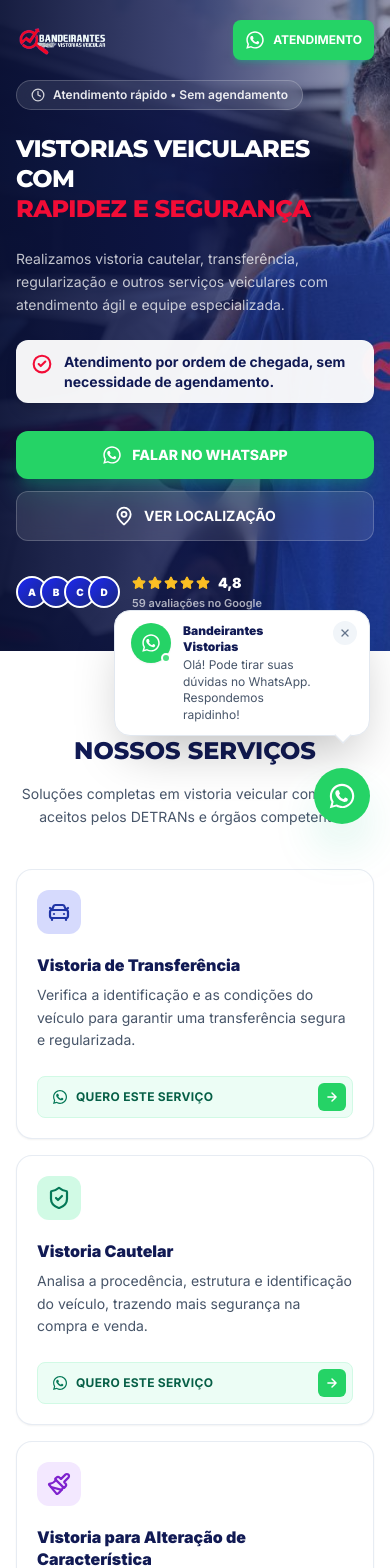
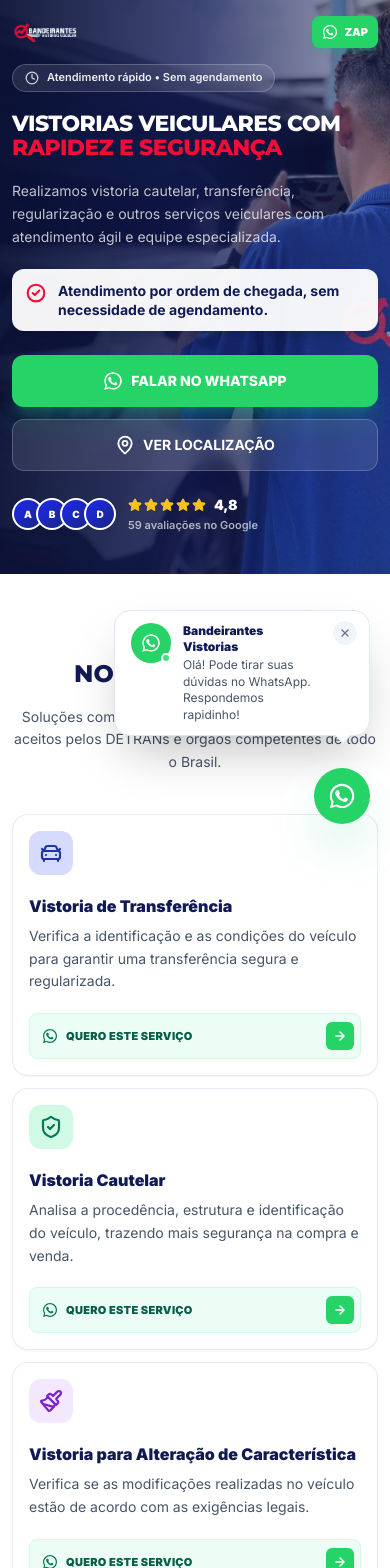
Before and after one commit to BrunoGPBR/bandeirantes-vistorias, a Next.js app: page / in a window 390 px wide. Shown: the top 1568 px of the page. Built offline with nearby package versions, Linux system fonts and the light colour scheme.

Commit message:
fix(responsive): mobile-first geral 320-375px 8 secoes

```diff
--- a/src/components/Header.tsx
+++ b/src/components/Header.tsx
@@ -6,15 +6,15 @@ const WHATSAPP_URL = "https://wa.me/556730230044";
 export default function Header() {
   return (
     <header className="absolute top-0 left-0 right-0 z-50 w-full bg-transparent border-0">
-      <div className="max-w-7xl mx-auto px-4 sm:px-6 lg:px-8">
-        <div className="flex items-center justify-between h-20 sm:h-24 md:h-28">
-          <a href="#" className="flex items-center flex-shrink-0 mr-3">
+      <div className="max-w-7xl mx-auto px-3 sm:px-6 lg:px-8">
+        <div className="flex items-center justify-between gap-2 h-16 sm:h-24 md:h-28">
+          <a href="#" className="flex items-center flex-shrink min-w-0 max-w-[calc(100%-8.5rem)] sm:max-w-none">
             <Image
               src="/logo.png"
               alt="Bandeirantes Vistorias Veicular"
               width={380}
               height={72}
-              className="h-14 sm:h-20 md:h-24 w-auto object-contain"
+              className="h-10 sm:h-20 md:h-24 w-auto max-w-full object-contain"
               priority
             />
           </a>
@@ -23,14 +23,14 @@ export default function Header() {
             href={WHATSAPP_URL}
             target="_blank"
             rel="noopener noreferrer"
-            className="inline-flex items-center gap-2 bg-[#25D366] text-white font-bold py-2.5 px-3 sm:px-5 rounded-lg shadow-md shadow-emerald-500/30 hover:bg-[#1EBE5D] transition-all flex-shrink-0 border-0 outline-none ring-0"
+            className="inline-flex items-center justify-center gap-1.5 sm:gap-2 bg-[#25D366] text-white font-bold py-2 sm:py-2.5 px-2.5 sm:px-5 rounded-lg shadow-md shadow-emerald-500/30 hover:bg-[#1EBE5D] transition-all flex-shrink-0 border-0 outline-none ring-0"
           >
-            <WhatsAppIcon className="w-5 h-5 text-white" />
+            <WhatsAppIcon className="w-4 h-4 sm:w-5 sm:h-5 text-white flex-shrink-0" />
             <span className="hidden sm:inline-block text-sm font-semibold tracking-wide">
               WHATSAPP
             </span>
-            <span className="sm:hidden text-xs font-bold">
-              ATENDIMENTO
+            <span className="sm:hidden text-[11px] font-black leading-none">
+              ZAP
             </span>
           </a>
         </div>
--- a/src/components/Hero.tsx
+++ b/src/components/Hero.tsx
@@ -22,43 +22,44 @@ export default function Hero() {
         <div className="absolute inset-0 bg-gradient-to-r from-brand-blue-950/95 via-brand-blue-900/80 to-brand-blue-900/40" />
       </div>
 
-      <div className="max-w-7xl mx-auto px-4 sm:px-6 lg:px-8 relative">
-        <div className="pt-20 sm:pt-24 md:pt-28 py-10 sm:py-16 lg:py-24 lg:grid lg:grid-cols-12 lg:gap-12 lg:items-center">
-          <div className="lg:col-span-7 space-y-6">
-            <div className="inline-flex items-center gap-2 px-3.5 py-1.5 rounded-full bg-white/10 backdrop-blur border border-white/20">
-              <Clock className="w-3.5 h-3.5 text-white/80" strokeWidth={2.2} />
-              <span className="text-xs sm:text-sm font-semibold text-white/90">
+      <div className="max-w-7xl mx-auto px-3 sm:px-6 lg:px-8 relative">
+        <div className="pt-16 sm:pt-24 md:pt-28 py-10 sm:py-16 lg:py-24 lg:grid lg:grid-cols-12 lg:gap-10 lg:items-center">
+          <div className="lg:col-span-7 space-y-5">
+            <div className="inline-flex items-center gap-2 px-3 py-1.5 rounded-full bg-white/10 backdrop-blur border border-white/20 max-w-full">
+              <Clock className="w-3.5 h-3.5 text-white/80 flex-shrink-0" strokeWidth={2.2} />
+              <span className="text-[11px] sm:text-sm font-semibold text-white/90 leading-tight truncate">
                 Atendimento rápido • Sem agendamento
               </span>
             </div>
 
-            <h1 className="font-display font-extrabold text-2xl sm:text-3xl md:text-4xl lg:text-5xl leading-tight text-white tracking-tight">
+            <h1 className="font-display font-extrabold text-[22px] sm:text-3xl md:text-4xl lg:text-5xl leading-[1.1] sm:leading-tight text-white tracking-tight break-words">
               VISTORIAS VEICULARES COM{" "}
               <span className="block sm:inline text-brand-red-500">
                 RAPIDEZ E SEGURANÇA
               </span>
             </h1>
 
-            <p className="text-sm sm:text-base lg:text-lg text-white/75 leading-relaxed max-w-xl">
+            <p className="text-sm sm:text-base lg:text-lg text-white/75 leading-relaxed max-w-xl break-words">
               Realizamos vistoria cautelar, transferência, regularização e outros
               serviços veiculares com atendimento ágil e equipe especializada.
             </p>
 
-            <div className="inline-flex items-start gap-3 px-4 py-3 rounded-xl bg-white/95 shadow-lg max-w-lg">
+            <div className="inline-flex items-start gap-3 px-3.5 py-3 rounded-xl bg-white/95 shadow-lg max-w-full">
               <CheckCircle2 className="w-5 h-5 text-brand-red-500 flex-shrink-0 mt-0.5" strokeWidth={2.5} />
-              <p className="text-sm sm:text-[15px] font-bold text-brand-navy leading-snug">
+              <p className="text-sm sm:text-[15px] font-bold text-brand-navy leading-snug break-words">
                 Atendimento por ordem de chegada, sem necessidade de agendamento.
               </p>
             </div>
 
-            <div className="flex flex-col sm:flex-row sm:items-center gap-3 sm:gap-4 pt-1">
+            <div className="flex flex-col gap-3 pt-1">
+              <div className="flex flex-col sm:flex-row sm:items-center gap-3 sm:gap-4">
                 <a
                   href={WHATSAPP_URL}
                   target="_blank"
                   rel="noopener noreferrer"
-                className="w-full sm:w-auto inline-flex items-center justify-center gap-2.5 bg-[#25D366] text-white font-extrabold py-3.5 px-6 rounded-xl shadow-xl shadow-emerald-500/25 hover:bg-[#1EBE5D] hover:shadow-emerald-500/45 hover:-translate-y-0.5 transition-all active:translate-y-0 text-sm sm:text-base"
+                  className="w-full sm:w-auto inline-flex items-center justify-center gap-2 bg-[#25D366] text-white font-extrabold py-3.5 px-5 sm:px-6 rounded-xl shadow-xl shadow-emerald-500/25 hover:bg-[#1EBE5D] hover:shadow-emerald-500/45 hover:-translate-y-0.5 transition-all active:translate-y-0 text-sm sm:text-base min-h-[52px]"
                 >
-                <WhatsAppIcon className="w-5 h-5 sm:w-6 sm:h-6 text-white"  />
+                  <WhatsAppIcon className="w-5 h-5 sm:w-6 sm:h-6 text-white flex-shrink-0"  />
                   FALAR NO WHATSAPP
                 </a>
                 <button
@@ -66,16 +67,17 @@ export default function Hero() {
                   onClick={() =>
                     window.dispatchEvent(new CustomEvent("bv:open-location-modal"))
                   }
-                className="w-full sm:w-auto inline-flex items-center justify-center gap-2.5 bg-white/10 backdrop-blur border border-white/20 text-white font-bold py-3.5 px-5 rounded-xl hover:bg-white/15 hover:-translate-y-0.5 transition-all text-sm sm:text-base"
+                  className="w-full sm:w-auto inline-flex items-center justify-center gap-2 bg-white/10 backdrop-blur border border-white/20 text-white font-bold py-3.5 px-5 rounded-xl hover:bg-white/15 hover:-translate-y-0.5 transition-all text-sm sm:text-base min-h-[52px]"
                 >
-                <MapPin className="w-5 h-5" strokeWidth={2.2} />
+                  <MapPin className="w-5 h-5 flex-shrink-0" strokeWidth={2.2} />
                   VER LOCALIZAÇÃO
                 </button>
               </div>
+            </div>
 
-            <div className="flex flex-wrap items-center gap-5 sm:gap-7 pt-2">
+            <div className="flex flex-wrap items-center gap-5 sm:gap-7 pt-1">
               <div className="flex items-center gap-3">
-                <div className="flex -space-x-2">
+                <div className="flex -space-x-2 flex-shrink-0">
                   {[1, 2, 3, 4].map((i) => (
                     <div
                       key={i}
@@ -85,14 +87,14 @@ export default function Hero() {
                     </div>
                   ))}
                 </div>
-                <div>
-                  <div className="flex items-center gap-0.5 mb-0.5">
+                <div className="min-w-0">
+                  <div className="flex items-center gap-0.5 mb-0.5 flex-wrap">
                     {[1, 2, 3, 4, 5].map((i) => (
-                      <Star key={i} className="w-3.5 h-3.5 sm:w-4 sm:h-4 text-amber-400 fill-amber-400" />
+                      <Star key={i} className="w-3.5 h-3.5 sm:w-4 sm:h-4 text-amber-400 fill-amber-400 flex-shrink-0" />
                     ))}
                     <span className="ml-1.5 text-sm sm:text-base font-black text-white">4,8</span>
                   </div>
-                  <p className="text-[11px] sm:text-xs text-white/65 font-semibold">
+                  <p className="text-[11px] sm:text-xs text-white/65 font-semibold truncate">
                     59 avaliações no Google
                   </p>
                 </div>
--- a/src/components/Services.tsx
+++ b/src/components/Services.tsx
@@ -70,38 +70,38 @@ function buildWhatsAppLink(serviceTitle: string) {
 export default function Services() {
   return (
     <section id="servicos" className="py-14 sm:py-20 bg-white">
-      <div className="max-w-7xl mx-auto px-4 sm:px-6 lg:px-8">
+      <div className="max-w-7xl mx-auto px-3 sm:px-6 lg:px-8">
         <div className="text-center mb-10 sm:mb-14">
           <p className="text-xs font-bold uppercase tracking-[0.2em] text-brand-blue-700 mb-3">
             O que fazemos
           </p>
-          <h2 className="font-display font-extrabold text-2xl sm:text-3xl md:text-4xl text-brand-navy mb-4">
+          <h2 className="font-display font-extrabold text-2xl sm:text-3xl md:text-4xl text-brand-navy mb-4 break-words">
             NOSSOS SERVIÇOS
           </h2>
-          <p className="text-sm sm:text-base text-slate-600 max-w-2xl mx-auto leading-relaxed">
+          <p className="text-sm sm:text-base text-slate-600 max-w-2xl mx-auto leading-relaxed break-words">
             Soluções completas em vistoria veicular com laudos aceitos pelos DETRANs e
-            órgãos competentes.
+            órgãos competentes de todo o Brasil.
           </p>
         </div>
 
-        <div className="grid grid-cols-1 md:grid-cols-2 lg:grid-cols-3 gap-4 sm:gap-5 lg:gap-6">
+        <div className="grid grid-cols-1 md:grid-cols-2 lg:grid-cols-3 gap-3 sm:gap-5 lg:gap-6">
           {services.map(({ icon: Icon, title, description, iconBg, iconColor }) => {
             const waLink = buildWhatsAppLink(title);
             return (
               <article
                 key={title}
-                className="group bg-white border border-slate-200/80 rounded-2xl p-5 sm:p-6 shadow-sm hover:shadow-xl hover:-translate-y-0.5 transition-all"
+                className="group bg-white border border-slate-200/80 rounded-2xl p-4 sm:p-6 shadow-sm hover:shadow-xl hover:-translate-y-0.5 transition-all w-full"
               >
                 <div className="mb-5">
-                  <div className={`w-11 h-11 sm:w-12 sm:h-12 rounded-xl ${iconBg} flex items-center justify-center`}>
-                    <Icon className={`w-6 h-6 sm:w-6 sm:h-6 ${iconColor}`} strokeWidth={2.2} />
+                  <div className={`w-11 h-11 sm:w-12 sm:h-12 rounded-xl ${iconBg} flex items-center justify-center flex-shrink-0`}>
+                    <Icon className={`w-6 h-6 sm:w-6 sm:h-6 ${iconColor} flex-shrink-0`} strokeWidth={2.2} />
                   </div>
                 </div>
 
-                <h3 className="text-base sm:text-lg font-black text-brand-navy mb-2 leading-snug">
+                <h3 className="text-base sm:text-lg font-black text-brand-navy mb-2 leading-snug break-words">
                   {title}
                 </h3>
-                <p className="text-sm text-slate-600 leading-relaxed mb-5 min-h-[4.5rem]">
+                <p className="text-sm text-slate-600 leading-relaxed mb-5 break-words">
                   {description}
                 </p>
 
@@ -109,18 +109,18 @@ export default function Services() {
                   href={waLink}
                   target="_blank"
                   rel="noopener noreferrer"
-                  className="inline-flex w-full items-center justify-between pl-3.5 pr-1.5 py-1.5 rounded-lg bg-emerald-50 hover:bg-emerald-100 border border-emerald-100 transition-colors"
+                  className="inline-flex w-full items-center justify-between pl-3 pr-1.5 py-2 rounded-lg bg-emerald-50 hover:bg-emerald-100 border border-emerald-100 transition-colors min-h-[44px]"
                 >
-                  <span className="flex items-center gap-2">
-                    <WhatsAppIcon className="w-4 h-4 text-emerald-700"  />
-                    <span className="text-xs font-bold uppercase tracking-wide text-emerald-800">
+                  <span className="flex items-center gap-2 min-w-0">
+                    <WhatsAppIcon className="w-4 h-4 text-emerald-700 flex-shrink-0"  />
+                    <span className="text-[11px] sm:text-xs font-black uppercase tracking-wide text-emerald-800 truncate">
                       Quero este serviço
                     </span>
                   </span>
-                  <span className="w-7 h-7 rounded-md bg-[#25D366] text-white flex items-center justify-center group-hover:bg-[#1EBE5D] transition-colors">
+                  <span className="w-7 h-7 rounded-md bg-[#25D366] text-white flex items-center justify-center group-hover:bg-[#1EBE5D] transition-colors flex-shrink-0">
                     <svg
                       viewBox="0 0 24 24"
-                      className="w-3.5 h-3.5"
+                      className="w-3.5 h-3.5 flex-shrink-0"
                       fill="none"
                       stroke="currentColor"
                       strokeWidth="2.5"
@@ -137,41 +137,43 @@ export default function Services() {
         </div>
       </div>
 
-      <div className="max-w-6xl mx-auto px-4 sm:px-6 lg:px-8 mt-10 sm:mt-14">
+      <div className="max-w-6xl mx-auto px-3 sm:px-6 lg:px-8 mt-10 sm:mt-14">
         <div className="relative overflow-hidden rounded-3xl bg-gradient-to-br from-brand-blue-900 via-brand-blue-800 to-brand-blue-950 border border-brand-blue-700/50 shadow-2xl shadow-brand-blue-950/20">
           <div className="absolute -top-20 -right-20 w-72 h-72 rounded-full bg-brand-red-500/10 blur-3xl pointer-events-none" />
           <div className="absolute -bottom-24 -left-16 w-80 h-80 rounded-full bg-brand-blue-500/15 blur-3xl pointer-events-none" />
-          <div className="relative p-6 sm:p-8 lg:p-10 lg:grid lg:grid-cols-12 lg:gap-8 lg:items-center">
-            <div className="lg:col-span-7">
+          <div className="relative p-5 sm:p-8 lg:p-10 space-y-6">
+            <div>
               <div className="inline-flex items-center gap-2 px-3 py-1.5 rounded-full bg-white/10 border border-white/15 mb-5">
-                <Building2 className="w-4 h-4 text-brand-red-400" strokeWidth={2.2} />
+                <Building2 className="w-4 h-4 text-brand-red-400 flex-shrink-0" strokeWidth={2.2} />
                 <span className="text-[11px] sm:text-xs font-black uppercase tracking-[0.18em] text-white/85">
                   Para o seu negócio
                 </span>
               </div>
-              <h3 className="font-display font-black text-2xl sm:text-3xl lg:text-4xl text-white leading-tight mb-4">
+              <h3 className="font-display font-black text-2xl sm:text-3xl lg:text-4xl text-white leading-tight mb-4 break-words">
                 Condições especiais para{" "}
                 <span className="text-brand-red-400">lojistas</span>
               </h3>
-              <p className="text-sm sm:text-base text-white/75 leading-relaxed mb-3 max-w-2xl">
+              <div className="space-y-3 max-w-2xl">
+                <p className="text-sm sm:text-base text-white/80 leading-relaxed break-words font-semibold">
                   Sua loja merece condições diferenciadas.
                 </p>
-              <p className="text-sm sm:text-base text-white/70 leading-relaxed mb-3 max-w-2xl">
+                <p className="text-sm sm:text-base text-white/70 leading-relaxed break-words">
                   Conte com valores especiais em vistorias e perícias, atendimento ágil e a segurança de um serviço realizado com responsabilidade e conformidade.
                 </p>
-              <p className="text-sm sm:text-base text-white/70 leading-relaxed mb-6 max-w-2xl">
+                <p className="text-sm sm:text-base text-white/70 leading-relaxed break-words">
                   Se você é lojista, fale com a Bandeirantes e consulte nossas condições exclusivas.
                 </p>
               </div>
-            <div className="lg:col-span-5">
+            </div>
+            <div className="w-full max-w-md">
               <a
                 href="https://wa.me/556730230044?text=Ol%C3%A1%21%20Sou%20lojista%20e%20tenho%20interesse%20nas%20condi%C3%A7%C3%B5es%20especiais%20para%20vistorias%20e%20per%C3%ADcias%20para%20a%20minha%20loja.%20Pode%20me%20enviar%20os%20valores%20exclusivos%3F"
                 target="_blank"
                 rel="noopener noreferrer"
-                className="w-full inline-flex items-center justify-center gap-2.5 bg-[#25D366] hover:bg-[#1EBE5D] text-white font-extrabold py-4 px-6 rounded-2xl shadow-xl shadow-emerald-500/30 hover:shadow-emerald-500/50 hover:-translate-y-0.5 transition-all text-sm sm:text-base"
+                className="w-full inline-flex items-center justify-center gap-2 bg-[#25D366] hover:bg-[#1EBE5D] text-white font-extrabold py-4 px-5 sm:px-6 rounded-2xl shadow-xl shadow-emerald-500/30 hover:shadow-emerald-500/50 hover:-translate-y-0.5 transition-all text-sm sm:text-base min-h-[56px] text-center break-words"
               >
-                <WhatsAppIcon className="w-5 h-5 sm:w-6 sm:h-6 text-white" />
-                CONSULTAR VALORES PARA LOJISTAS
+                <WhatsAppIcon className="w-5 h-5 sm:w-6 sm:h-6 text-white flex-shrink-0" />
+                <span className="truncate">CONSULTAR VALORES PARA LOJISTAS</span>
               </a>
               <p className="text-[11px] sm:text-xs text-white/55 mt-3 text-center">
                 Atendimento empresarial dedicado • Resposta rápida
```
Also changed, not shown: src/components/CtaBanner.tsx (+12 -12 lines), src/components/Footer.tsx (+36 -36 lines), src/components/HowItWorks.tsx (+8 -8 lines), src/components/Testimonials.tsx (+21 -21 lines), src/components/WhyUs.tsx (+4 -4 lines). Lines whose indentation alone changed are shown as unchanged.
